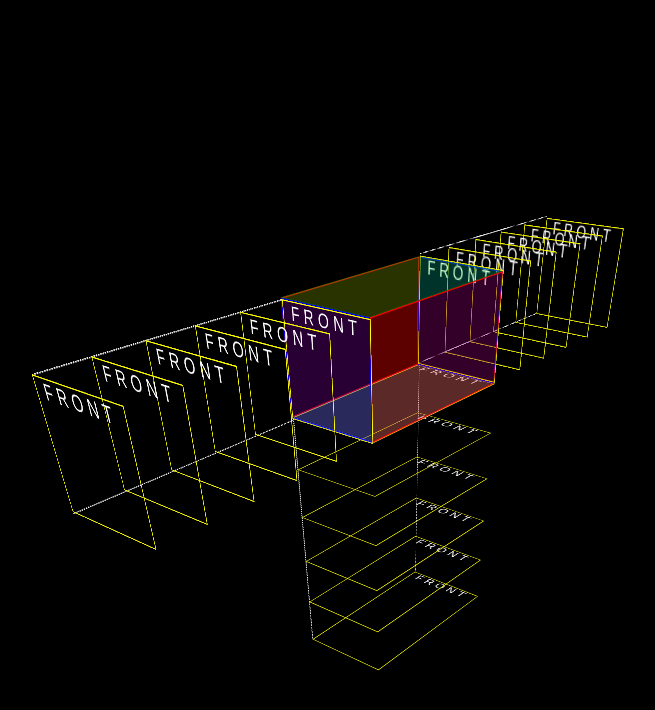
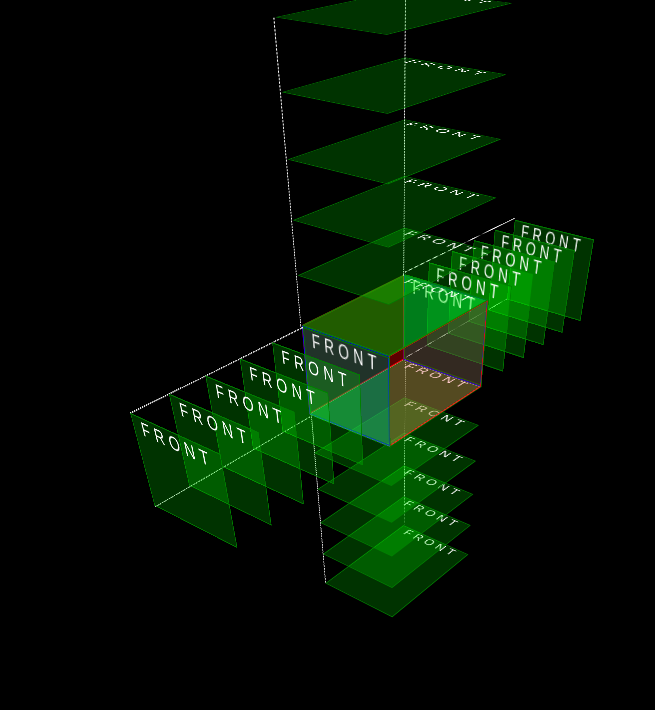
Before and after one commit to angelolucas/3d-room, a React app: page / in a window 1280 px wide. Shown: the top 710 px of the page, without its empty margins (243-898 px from the left). Built offline with nearby package versions, Linux system fonts and the light colour scheme; the HTML template or start-up script is replaced by a standard one.

Commit message:
layers in ceiling

```diff
--- a/src/App.js
+++ b/src/App.js
@@ -29,7 +29,28 @@ class App extends Component {
               </div>
             </div>
           </div>
-          <div className="room__ceiling"></div>
+          <div className="room__ceiling">
+            <div className="room__wall__layers">
+              <div className="room__wall__layer-position">
+                <div className="room__wall__layer">FRONT</div>
+              </div>
+              <div className="room__wall__layer-position">
+                <div className="room__wall__layer">FRONT</div>
+              </div>
+              <div className="room__wall__layer-position">
+                <div className="room__wall__layer">FRONT</div>
+              </div>
+              <div className="room__wall__layer-position">
+                <div className="room__wall__layer">FRONT</div>
+              </div>
+              <div className="room__wall__layer-position">
+                <div className="room__wall__layer">FRONT</div>
+              </div>
+              <div className="room__wall__layer-position">
+                <div className="room__wall__layer">FRONT</div>
+              </div>
+            </div>
+          </div>
           <div className="room__wall room__wall--north">
             <div className="room__wall__layers">
               <div className="room__wall__layer-position">
--- a/src/room.css
+++ b/src/room.css
@@ -1,10 +1,10 @@
 :root {
-  --roomHeight: 100px;
-  --roomLength: 200px;
+  --roomHeight: 80px;
+  --roomLength: 150px;
   --roomWidth: 100px;
 }
 .room__container {
-  transform: rotateX(45deg) rotateZ(38deg);
+  transform: rotateX(38deg) rotateZ(38deg);
   transform-style: preserve-3d;
   position: relative;
   height: var(--roomLength);
@@ -96,7 +96,7 @@
 /*  Walls
     Layers */
 .room__wall__layers {
-  width: 250px;
+  width: 200px;
   position: absolute;
   height: var(--roomHeight);
   top: 0;
@@ -125,8 +125,8 @@
   height: 100%;
 }
 .room__wall__layer {
-  background-color: rgba(255, 255 0, 0.2);
-  border: 1px solid yellow;
+  background-color: rgba(0, 255, 0, 0.2);
+  border: 1px solid green;
   position: absolute;
   width: var(--roomWidth);
   height: 100%;
@@ -152,3 +152,9 @@
 .room__floor .room__wall__layer-position {
   transform: rotateZ(180deg);
 }
+
+/*  Walls
+    Ceiling Layers */
+.room__ceiling .room__wall__layers {
+  height: var(--roomLength);
+}
```
